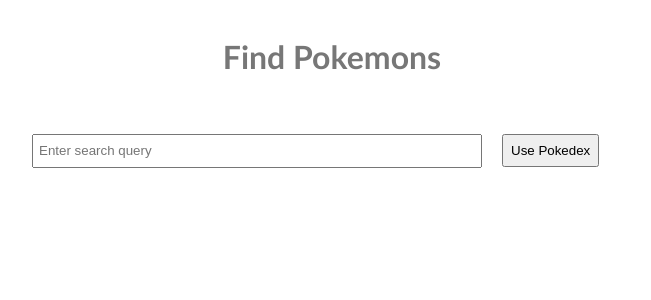
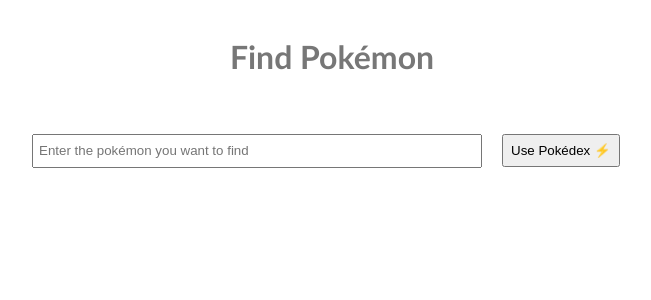
Before and after one commit to Jsnxyz/react-autocomplete, a React app: page / in a window 1280 px wide. Shown: the top 300 px of the page, without its empty margins (308-959 px from the left). Built offline with nearby package versions, Linux system fonts and the light colour scheme.

Commit message:
Some font changes :zap:

```diff
--- a/src/App.js
+++ b/src/App.js
@@ -18,7 +18,7 @@
   const fetchRenderedElement = fetchingPokemon ? <div className="fetching"></div> : '';
   return (
     <div className="container">
-      <h1>Find Pokemons</h1>
+      <h1>Find Pokémon</h1>
       <Autocomplete findPokemonHandler={findPokemonHandler}/>
       {result !== null && !fetchingPokemon? <Results result={result}/> : fetchRenderedElement}
     </div>
--- a/src/components/Autocomplete/Autocomplete.js
+++ b/src/components/Autocomplete/Autocomplete.js
@@ -113,7 +113,7 @@
         <input
           className={styles.search__input}
           type="text"
-          placeholder="Enter search query"
+          placeholder="Enter the pokémon you want to find"
           onChange={onChange}
           onFocus={onFocus}
           onClick={onFocus} // Since simply focus doesn't trigger updateQuery() with isFocused = true;
@@ -124,7 +124,7 @@
         {isSearching ? <div className={styles.sp}></div> : ""}
       </div>
 
-      <button className={styles.search__button} onClick={(e) => itemSelectHandler(state.typedUserQuery, e)}>Use Pokedex</button>
+      <button className={styles.search__button} onClick={(e) => itemSelectHandler(state.typedUserQuery, e)}>Use Pokédex ⚡</button>
 
       {state.pokemonList.length > 0 && isFocused && (
         <div className={styles.suggestions}>
```
